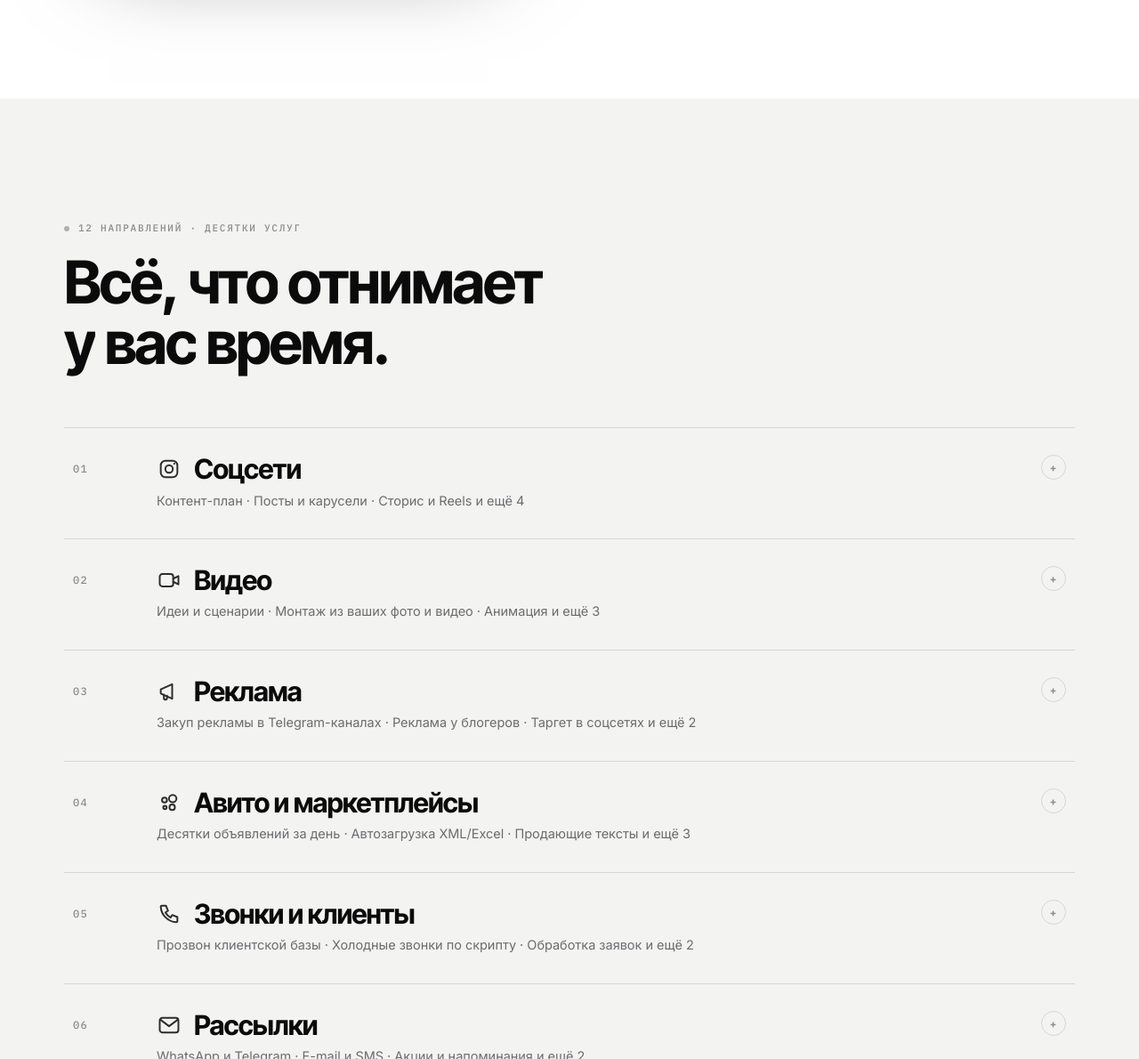
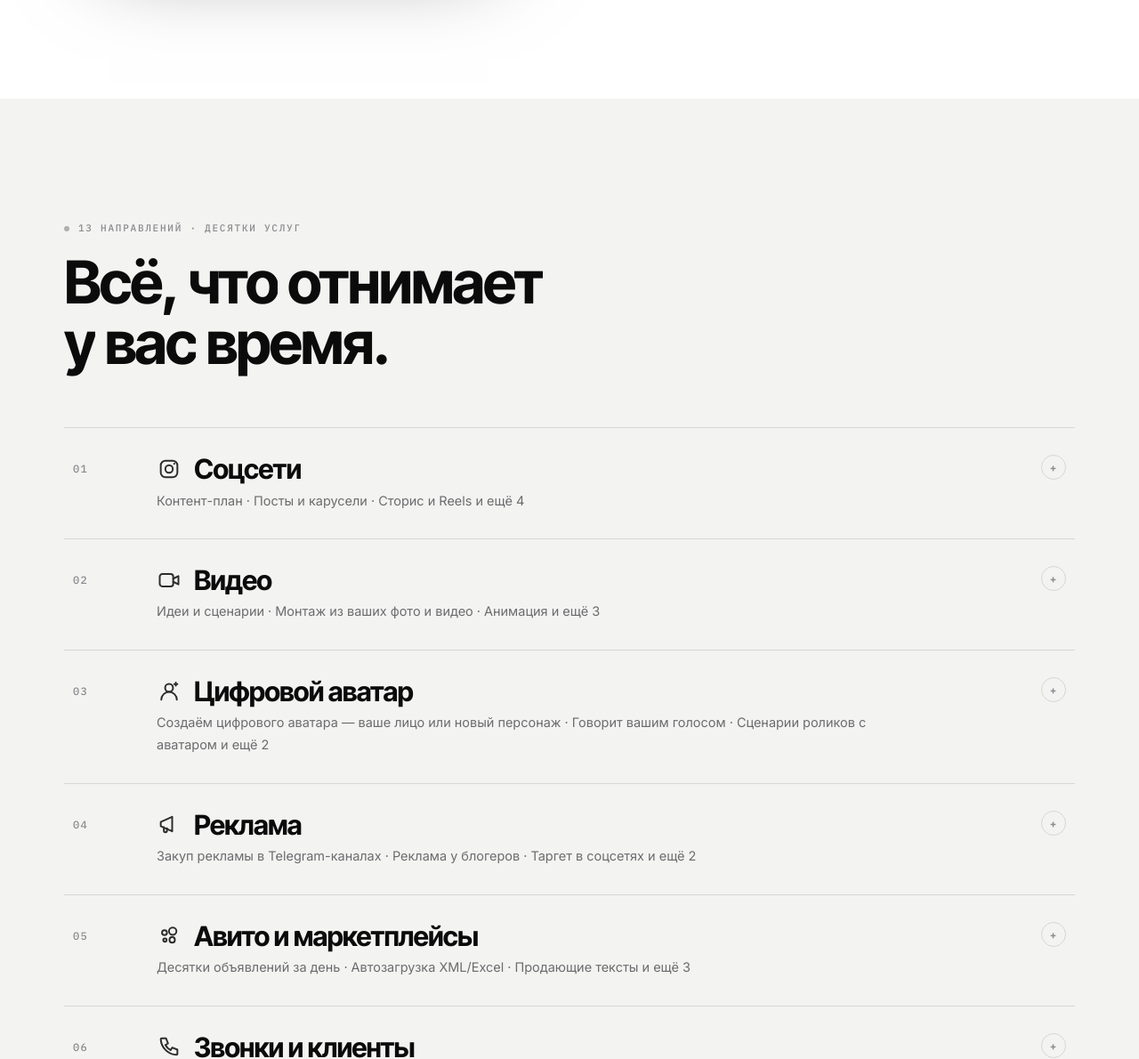
Before and after one commit to igorrodionov427-creator/nohassle, a plain HTML site: page index.html in a window 1280 px wide. Shown: the part 1610-2800 px from the top of the page at 89% size. Drawn offline with Linux system fonts and the light colour scheme; animation ran at ten frames a second.

Commit message:
Рассылки: WhatsApp и e-mail; новая услуга «Цифровой аватар»
Co-Authored-By: Claude Opus 5.5 <noreply@anthropic.com>

```diff
--- a/index.html
+++ b/index.html
@@ -531,7 +531,7 @@ footer{background:var(--ink);color:#a3a3a8;border-top:1px solid var(--line-d);pa
       <h1><span class="row"><span>Бизнес работает.</span></span><span class="row"><span style="transition-delay:.12s">Пока рутина</span></span><span class="row"><span style="transition-delay:.24s">не&nbsp;съест весь день.</span></span></h1>
       <p class="lead fade-in" style="--d:.45s">Соцсети, видео, звонки, рассылки, боты, реклама и&nbsp;сайты — одна команда вместо пяти подрядчиков. Забираем рутину, чтобы вы занимались делом.</p>
       <ul class="checks fade-in" style="--d:.55s">
-        <li><i><svg width="11" height="11" viewBox="0 0 24 24" fill="none" stroke="#0b0b0c" stroke-width="3.2" stroke-linecap="round" stroke-linejoin="round"><path d="M5 12.5 10 17 19 7"/></svg></i>Десятки услуг в 12 направлениях</li>
+        <li><i><svg width="11" height="11" viewBox="0 0 24 24" fill="none" stroke="#0b0b0c" stroke-width="3.2" stroke-linecap="round" stroke-linejoin="round"><path d="M5 12.5 10 17 19 7"/></svg></i>Десятки услуг в 13 направлениях</li>
         <li><i><svg width="11" height="11" viewBox="0 0 24 24" fill="none" stroke="#0b0b0c" stroke-width="3.2" stroke-linecap="round" stroke-linejoin="round"><path d="M5 12.5 10 17 19 7"/></svg></i>Одно окно — один чат для всех задач</li>
       </ul>
       <div class="cta-row fade-in" style="--d:.65s"><a class="btn" href="https://t.me/nohassle_ru" target="_blank" rel="noopener">Обсудить задачу <span class="arr">→</span></a><a class="link" href="#projects">Смотреть проекты <span>→</span></a></div>
@@ -567,7 +567,7 @@ footer{background:var(--ink);color:#a3a3a8;border-top:1px solid var(--line-d);pa
 
 <section class="sec mist" id="services">
   <div class="wrap">
-    <div class="eyebrow rv">12 направлений · десятки услуг</div>
+    <div class="eyebrow rv">13 направлений · десятки услуг</div>
     <h2 class="h2 rv" style="--rd:.08s">Всё, что отнимает<br>у вас время.</h2>
     <div class="rows" id="rows"></div>
     <p class="note rv">Нажмите на направление, чтобы увидеть все услуги. Нужно что-то другое — просто напишите.</p>
@@ -709,16 +709,18 @@ footer{background:var(--ink);color:#a3a3a8;border-top:1px solid var(--line-d);pa
     deck: '<rect x="3" y="4" width="18" height="12" rx="2"/><path d="M12 16v4M8 20h8M7 12l3-3 2 2 4-4"/>',
     text: '<path d="M5 6h14M5 11h14M5 16h9"/>',
     design: '<path d="M12 3a9 9 0 1 0 0 18c1.2 0 1.6-1 1-1.8-.6-.9 0-2.2 1.2-2.2H17a4 4 0 0 0 4-4C21 7 17 3 12 3Z"/><circle cx="8" cy="11" r="1"/><circle cx="11" cy="7.5" r="1"/><circle cx="15.5" cy="8.5" r="1"/>',
+    avatar: '<circle cx="12" cy="8.5" r="3.8"/><path d="M4.5 20a7.5 7.5 0 0 1 15 0"/><path d="M18.5 3.5v3M17 5h3"/>',
     ai: '<path d="M12 3.5c.4 3.9 1.9 6.7 5.8 7.6l2.7.6-2.7.6c-3.9.9-5.4 3.7-5.8 7.6-.4-3.9-1.9-6.7-5.8-7.6l-2.7-.6 2.7-.6c3.9-.9 5.4-3.7 5.8-7.6Z"/>',
   };
   const svg = (k, c = 'currentColor', w = 1.7) => `<svg viewBox="0 0 24 24" fill="none" stroke="${c}" stroke-width="${w}" stroke-linecap="round" stroke-linejoin="round">${IC[k]}</svg>`;
   const SERVICES = [
     ['social', 'Соцсети', ['Контент-план', 'Посты и карусели', 'Сторис и Reels', 'Подписи и хэштеги', 'Оформление профиля', 'Публикация по расписанию', 'Ответы в комментариях']],
     ['video', 'Видео', ['Идеи и сценарии', 'Монтаж из ваших фото и видео', 'Анимация', 'Озвучка голосом', 'Субтитры и музыка', 'ТикТок, Reels, Shorts']],
+    ['avatar', 'Цифровой аватар', ['Создаём цифрового аватара — ваше лицо или новый персонаж', 'Говорит вашим голосом', 'Сценарии роликов с аватаром', 'Монтаж и субтитры', 'Выкладываем ролики в соцсети по расписанию']],
     ['ads', 'Реклама', ['Закуп рекламы в Telegram-каналах', 'Реклама у блогеров', 'Таргет в соцсетях', 'Креативы и баннеры', 'Отчёты по заявкам']],
     ['avito', 'Авито и маркетплейсы', ['Десятки объявлений за день', 'Автозагрузка XML/Excel', 'Продающие тексты', 'Обработка фото', 'Обновление цен', 'Карточки товаров']],
     ['calls', 'Звонки и клиенты', ['Прозвон клиентской базы', 'Холодные звонки по скрипту', 'Обработка заявок', 'Переписка в мессенджерах', 'Напоминания и сбор отзывов']],
-    ['mail', 'Рассылки', ['WhatsApp и Telegram', 'E-mail и SMS', 'Акции и напоминания', 'Сегментация базы', 'Отчёт по откликам']],
+    ['mail', 'Рассылки', ['WhatsApp', 'E-mail', 'Акции и напоминания', 'Сегментация базы', 'Отчёт по откликам']],
     ['bot', 'Боты и автоматизация', ['Чат-бот для заявок', 'Бот записи', 'Автоответы', 'Уведомления о заказах', 'Связка CRM, таблиц и мессенджеров', 'Автоматические отчёты']],
     ['site', 'Сайты', ['Правки текстов и цен', 'Редизайн — красивее и современнее', 'Сайт или лендинг с нуля', 'Формы заявок и онлайн-запись', 'Адаптация под телефоны', 'Аналитика']],
     ['deck', 'Презентации и документы', ['Презентация компании', 'Коммерческие предложения', 'PDF-каталоги и прайсы', 'Шаблоны писем и договоров', 'Таблицы и отчёты']],
```
